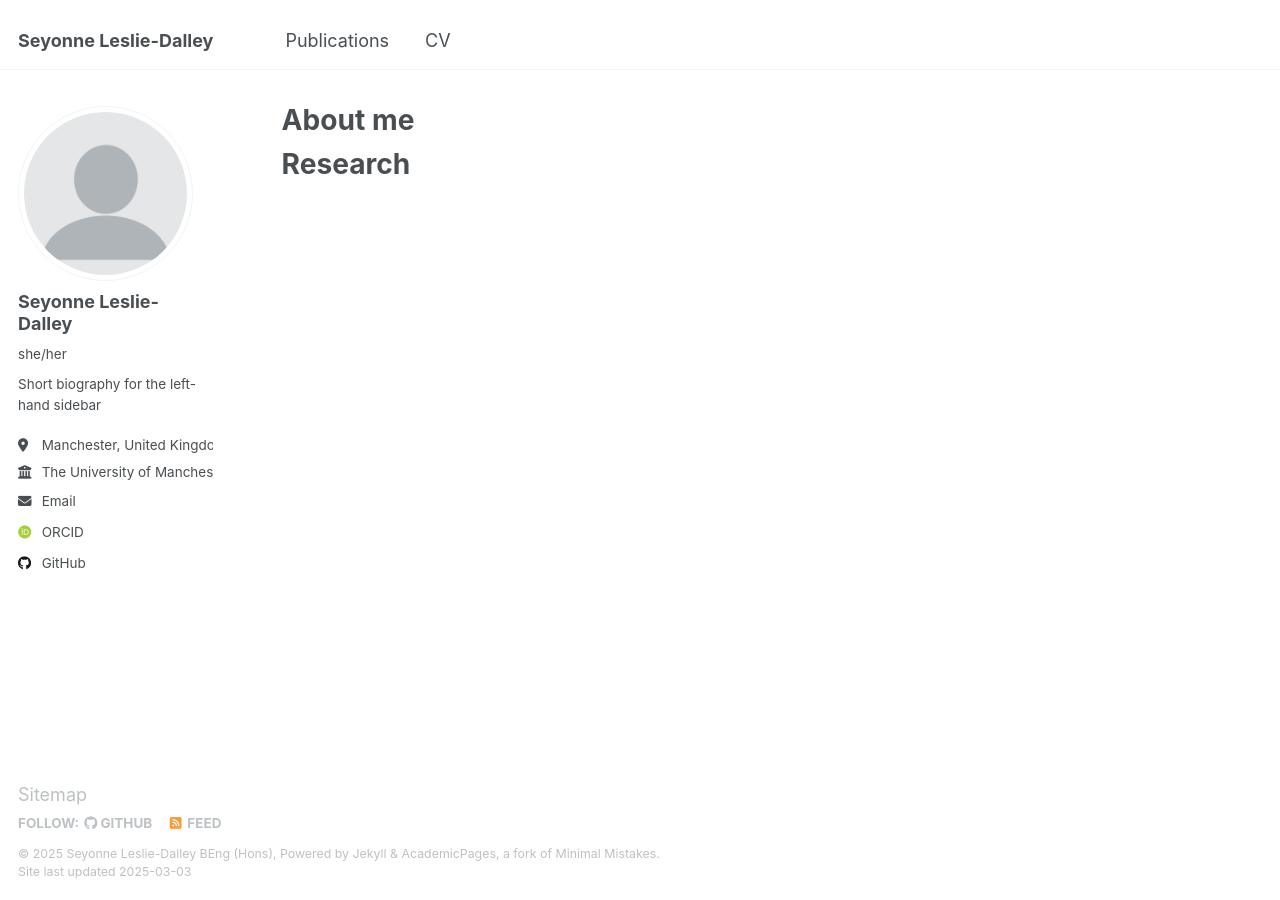
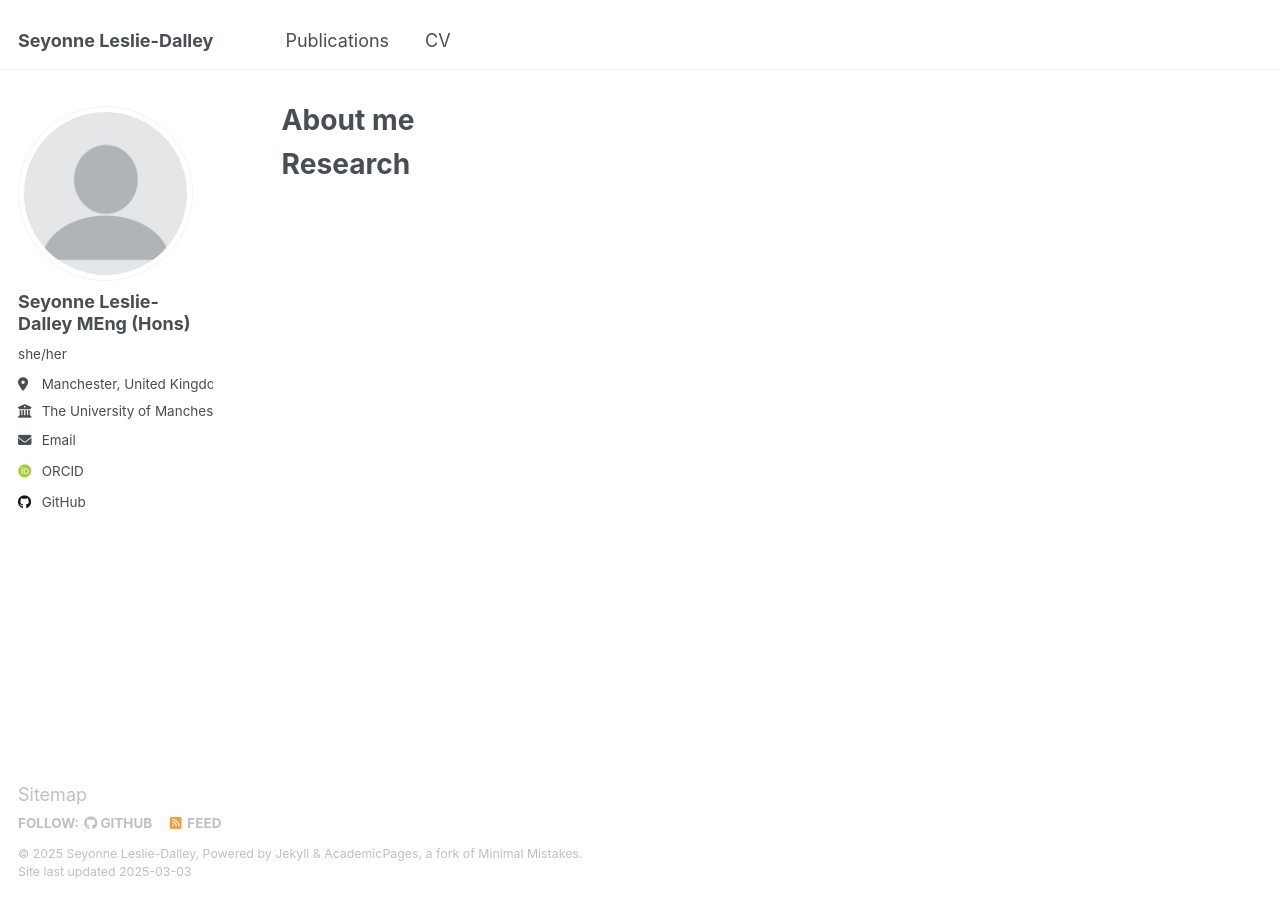
Before and after one commit to sladalley/sladalley.github.io, a Jekyll site: the page built from _pages/about.md, in a window 1280 px wide. Built offline with Jekyll 4.4.1, drawn with Linux system fonts in a browser that asks for light colours; some web fonts are replaced.

Commit message:
Update _config.yml

```diff
--- a/_config.yml
+++ b/_config.yml
@@ -11,11 +11,11 @@ locale                   : "en-US"
 site_theme               : "default"
 title                    : "Seyonne Leslie-Dalley"
 title_separator          : "-"
-name                     : &name "Seyonne Leslie-Dalley BEng (Hons)"
+name                     : &name "Seyonne Leslie-Dalley"
 description              : &description "PGR in Robotics"
 url                      : https://sladalley.github.io # the base hostname & protocol for your site e.g. "https://[your GitHub username].github.io"
 baseurl                  : "" # the subpath of your site, e.g. "/blog"
-repository               : "academicpages/academicpages.github.io"
+repository               : "sladalley/sladalley.github.io"
 
 # Site Author - The following control what appear as part of the author content on the side bar.
 #               If a field is blank the icon and link will not appear, otherwise it will be shown.
@@ -23,9 +23,9 @@ repository               : "academicpages/academicpages.github.io"
 author:
   # Biographic information
   avatar           : "profile.png"
-  name             : "Seyonne Leslie-Dalley"
+  name             : "Seyonne Leslie-Dalley MEng (Hons)"
   pronouns         : "she/her"
-  bio              : "Short biography for the left-hand sidebar"
+  bio              : #"Short biography for the left-hand sidebar"
   location         : "Manchester, United Kingdom"
   employer         : "The University of Manchester"
   uri              : # URL
```
